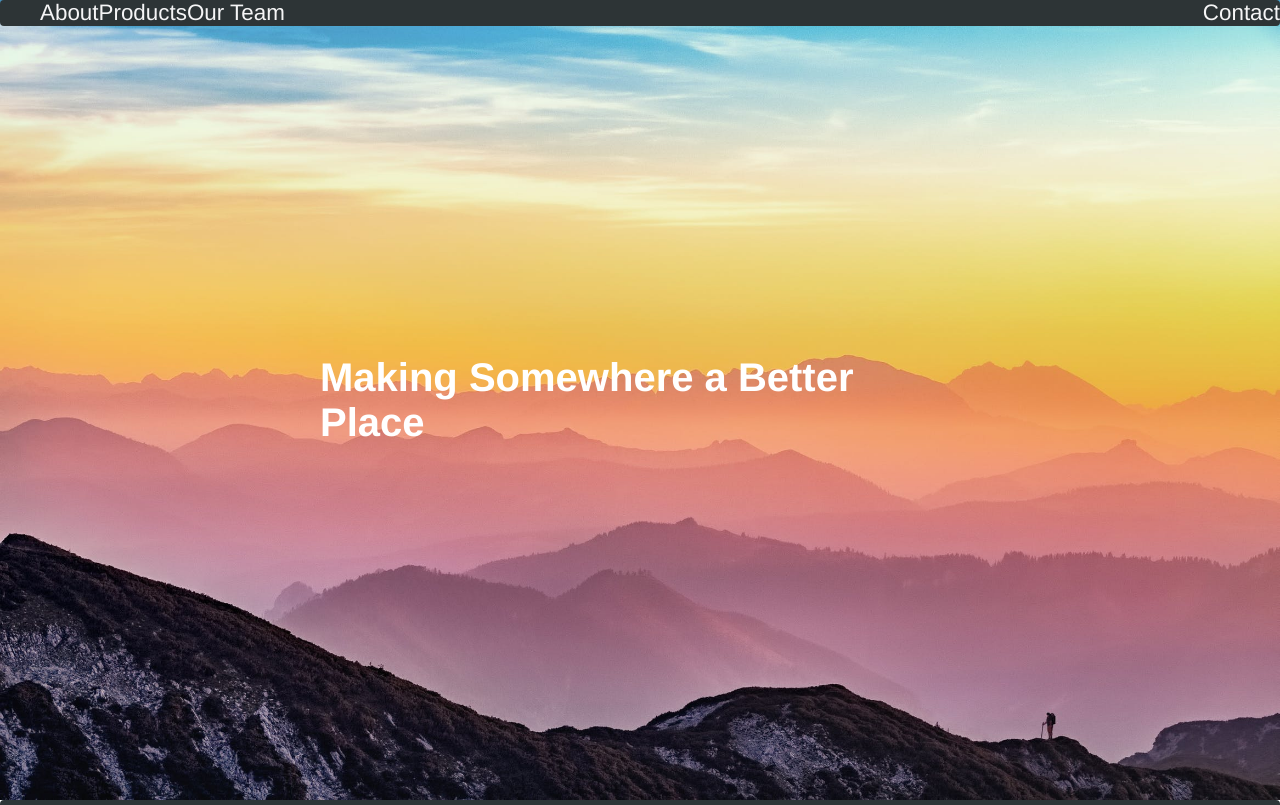
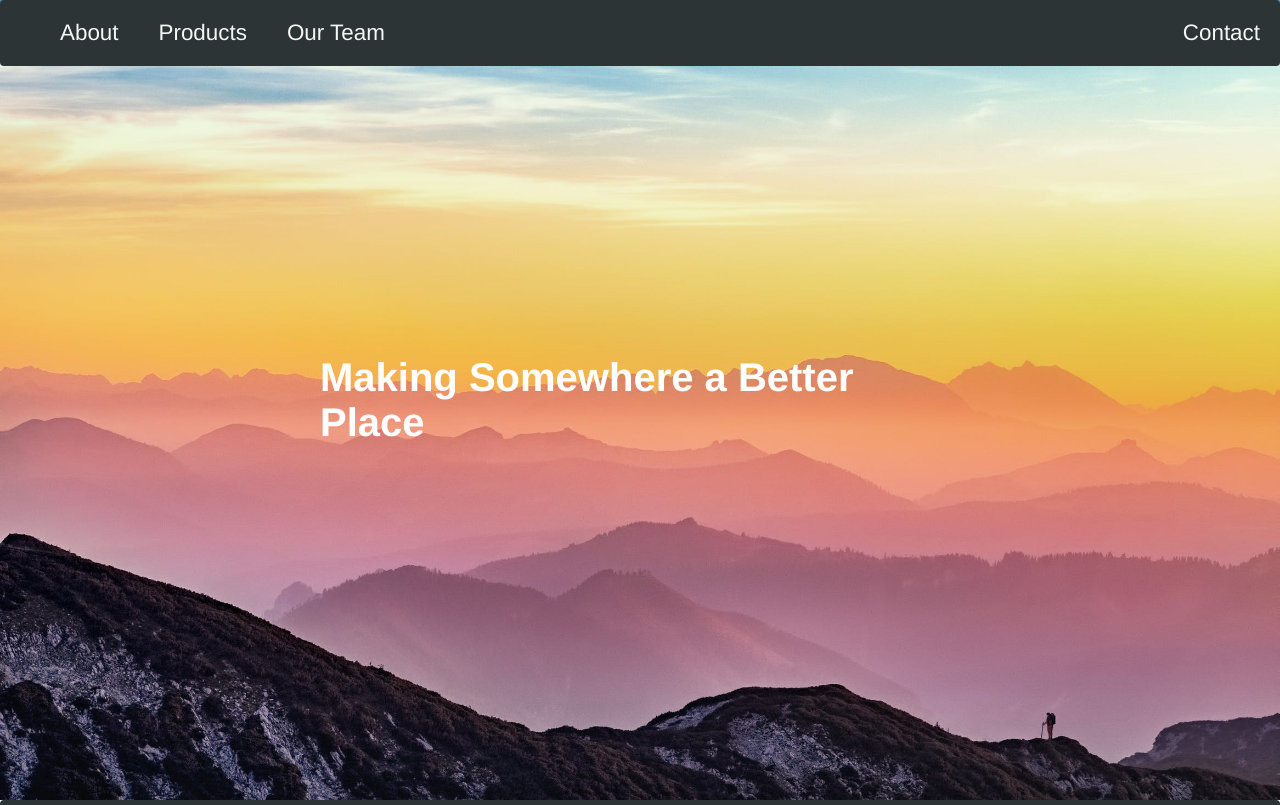
Before and after one commit to thulio2000/landing-page-III, a plain HTML site: page index.html in a window 1280 px wide. Shown: the top 805 px of the page. Drawn offline with Linux system fonts and the light colour scheme.

Commit message:
"Missed li padding property"

```diff
--- a/css/style.css
+++ b/css/style.css
@@ -35,6 +35,10 @@ a:hover {
 
 .push {
     margin-left: auto;
+}
+
+li {
+    padding: 20px;
 }
 
 a {
@@ -94,12 +98,15 @@ a {
     max-width: 100%;
     height: auto;
 }
+
 .card h1 {
     font-size: 1.5rem;
 }
+
 .card p {
     font-size: 1rem;
 }
+
 .card > .text {
     padding: 0 20px 20px;
 }
```
Also changed, not shown: index.html (+4 -4 lines).
